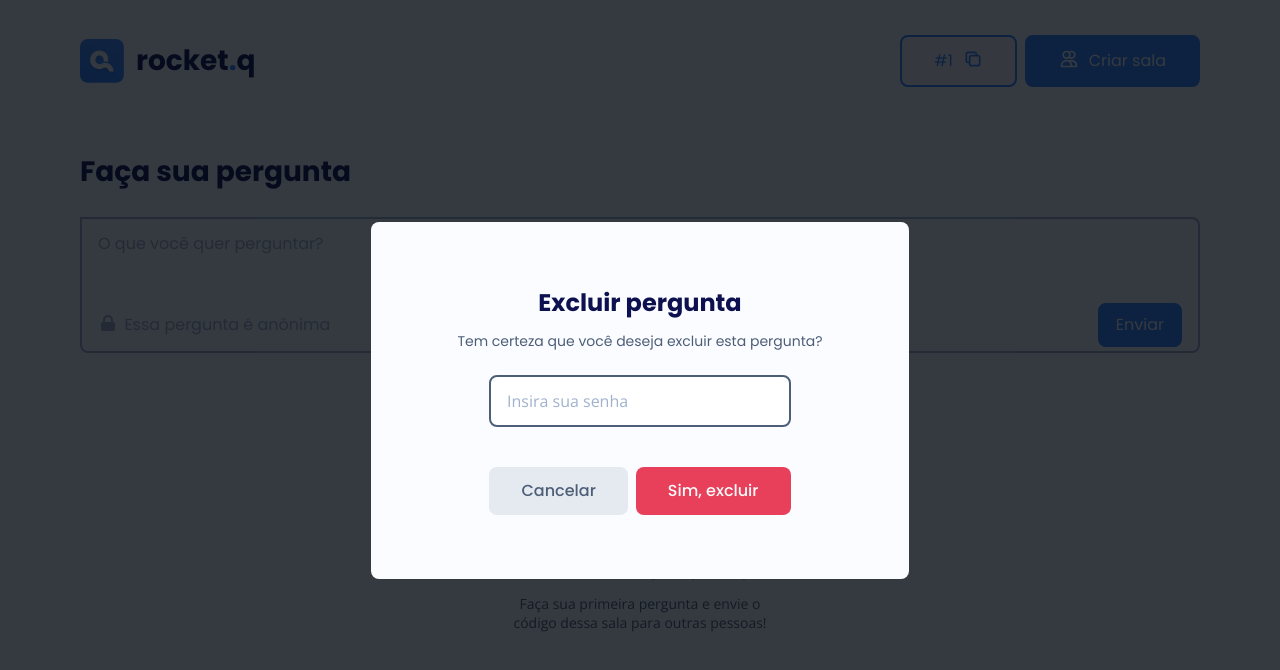
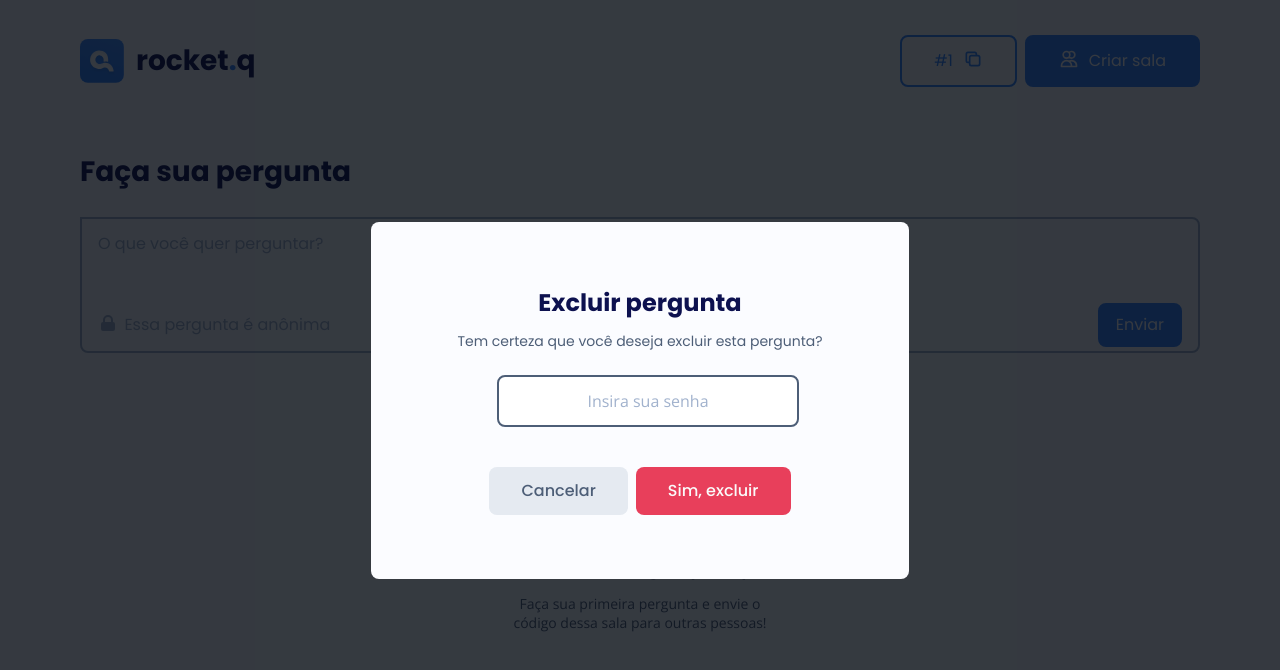
Before and after one commit to yammartins/rocket.q-clone, a React (Vite) app: page /room/1 in a window 1280 px wide. Shown: the top 670 px of the page. Built offline with nearby package versions, Linux system fonts and the light colour scheme; no server answers.

Commit message:
delete-message-box

```diff
--- a/src/pages/Channel/index.tsx
+++ b/src/pages/Channel/index.tsx
@@ -204,7 +204,7 @@ const Channel: React.FC = () => {
             <form action="">
               <input
                 type="text"
-                className="w-[18.875rem] border-2 border-greygrey py-3 placeholder:text-greyblue placeholder:font-poppin rounded-lg placeholder:pl-4"
+                className="w-[18.875rem] border-2 border-greygrey py-3 placeholder:text-greyblue placeholder:font-poppin rounded-lg text-center ml-4"
                 placeholder="Insira sua senha"
               />
               <div className="flex mt-10 gap-2 justify-center">
```
